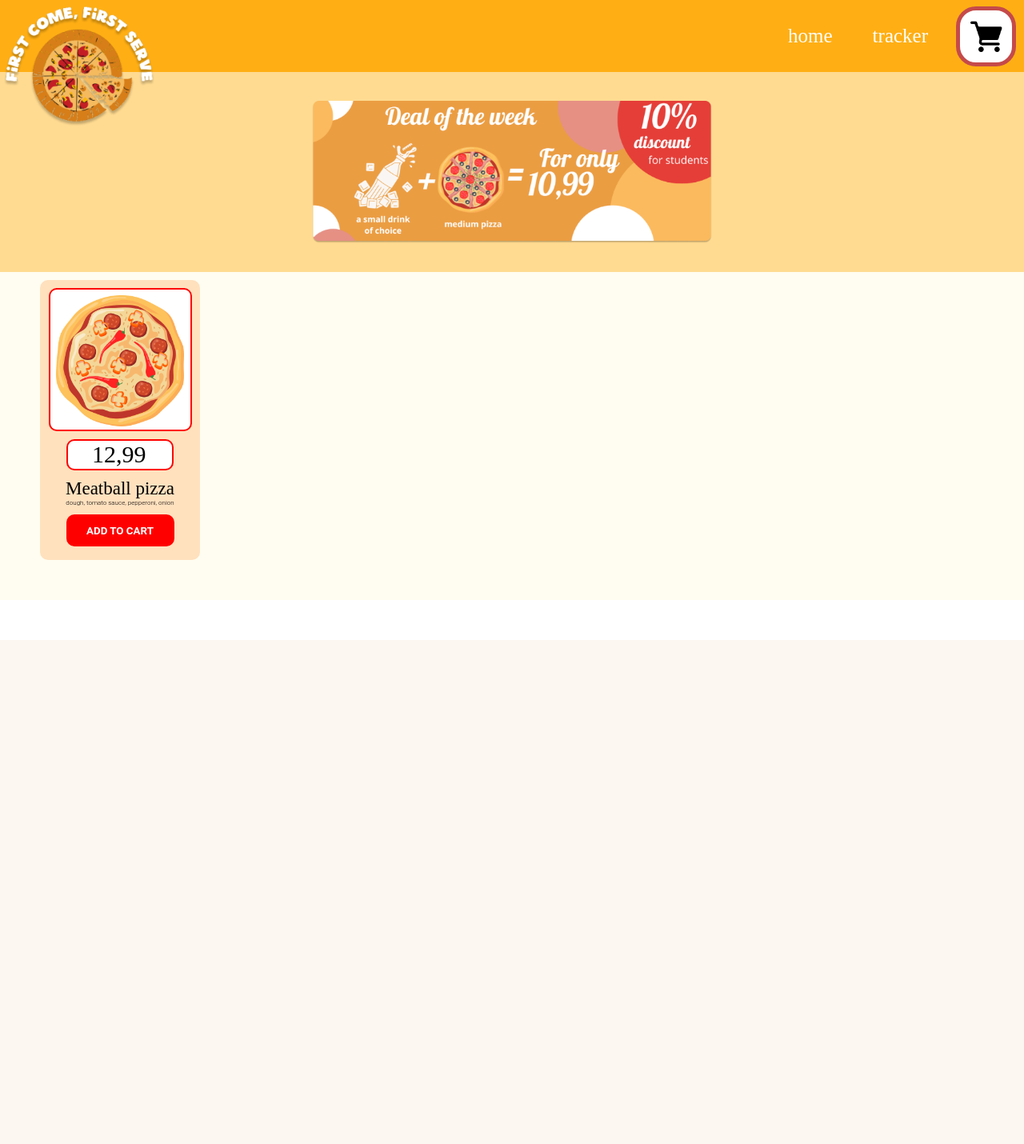
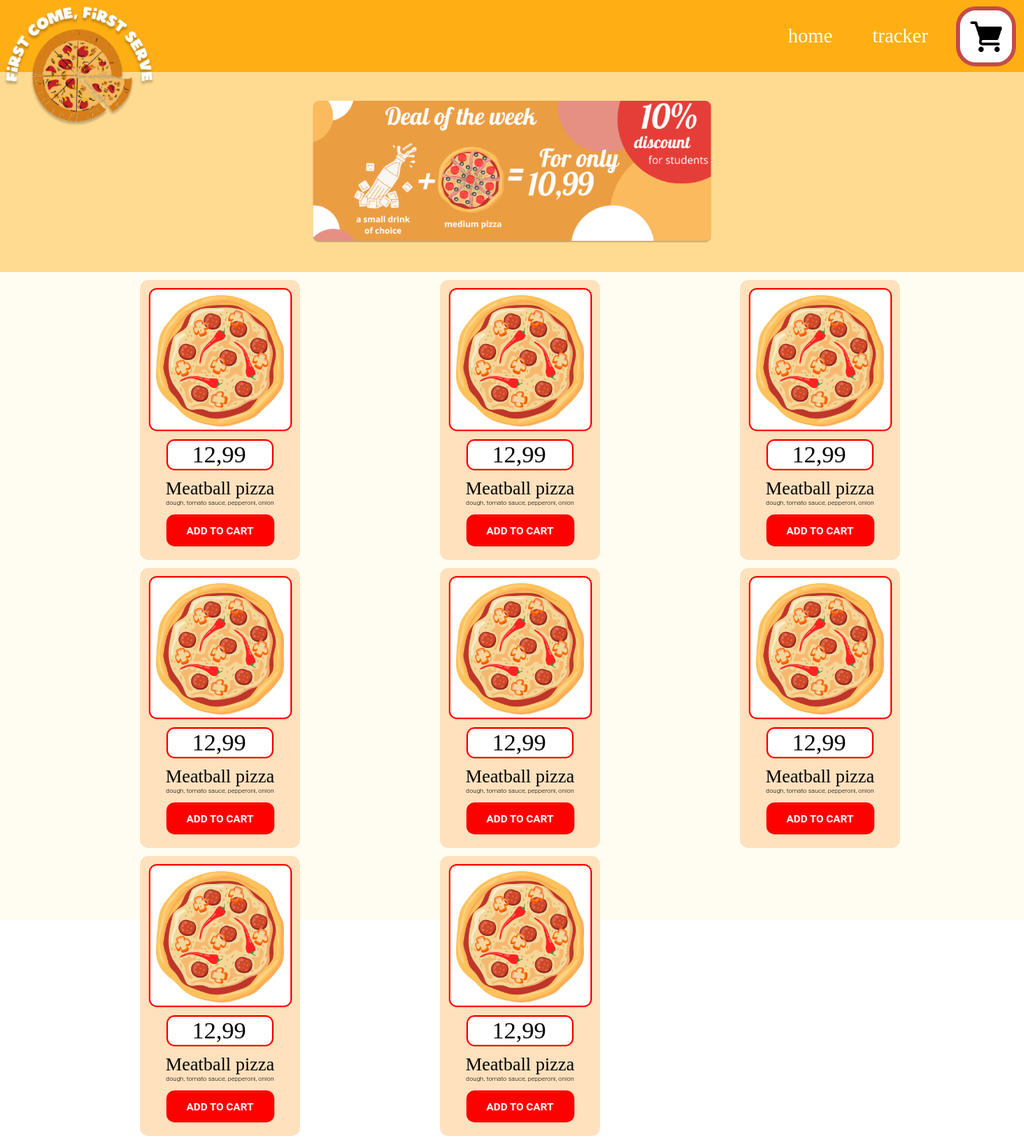
Before and after one commit to nixxxo/PizzaPal-Streamlined-Online-Ordering-Smart-Oven-Integration, a Python web app: template templates/index.html in a window 1280 px wide. Shown: the whole page at 80% size. Before the commit the page ends 800 px from the top, so only its background shows below. Run offline with Jinja, Linux system fonts and the light colour scheme; the template is opened without the code that fills it, so the values that code supplies are empty.

Commit message:
update `4 of first website`

```diff
--- a/static/styles.css
+++ b/static/styles.css
@@ -72,20 +72,21 @@ section {
 article {
     background-color: #FFFDF1;
     width: 100%;
-    height: 400px;
+    height: 800px;
     padding-top: 10px;
 }
 
 .pizza_block {
+    margin-bottom: 10px;
     background-color: #ffe1be;
     width: 200px;
     height: 350px;
     border-radius: 10px;
     display: flex;
     align-items: center;
-    margin-left: 50px;
+    margin-left: 175px;
     flex-direction: column;
-    align-items: center;
+    float: left;
 }
 
 .pizza_white_box {
--- a/templates/index.html
+++ b/templates/index.html
@@ -29,6 +29,83 @@
             <span class="pizza_desc">dough, tomato sauce, pepperoni, onion</span>
             <button class="button_text">ADD TO CART</button>
         </div>
+        <div class="pizza_block">
+            <div class="pizza_white_box">
+                <img class="pizza_img" src="../static/images/pizza_1.png" alt="pizza_1">
+            </div>
+            <div class="price_white_box">
+                <span class="price_text">12,99</span>
+            </div>
+            <span class="pizza_name">Meatball pizza</span>
+            <span class="pizza_desc">dough, tomato sauce, pepperoni, onion</span>
+            <button class="button_text">ADD TO CART</button>
+        </div>
+        <div class="pizza_block">
+            <div class="pizza_white_box">
+                <img class="pizza_img" src="../static/images/pizza_1.png" alt="pizza_1">
+            </div>
+            <div class="price_white_box">
+                <span class="price_text">12,99</span>
+            </div>
+            <span class="pizza_name">Meatball pizza</span>
+            <span class="pizza_desc">dough, tomato sauce, pepperoni, onion</span>
+            <button class="button_text">ADD TO CART</button>
+        </div>
+        <div class="pizza_block">
+            <div class="pizza_white_box">
+                <img class="pizza_img" src="../static/images/pizza_1.png" alt="pizza_1">
+            </div>
+            <div class="price_white_box">
+                <span class="price_text">12,99</span>
+            </div>
+            <span class="pizza_name">Meatball pizza</span>
+            <span class="pizza_desc">dough, tomato sauce, pepperoni, onion</span>
+            <button class="button_text">ADD TO CART</button>
+        </div>
+        <div class="pizza_block">
+            <div class="pizza_white_box">
+                <img class="pizza_img" src="../static/images/pizza_1.png" alt="pizza_1">
+            </div>
+            <div class="price_white_box">
+                <span class="price_text">12,99</span>
+            </div>
+            <span class="pizza_name">Meatball pizza</span>
+            <span class="pizza_desc">dough, tomato sauce, pepperoni, onion</span>
+            <button class="button_text">ADD TO CART</button>
+        </div>
+        <div class="pizza_block">
+            <div class="pizza_white_box">
+                <img class="pizza_img" src="../static/images/pizza_1.png" alt="pizza_1">
+            </div>
+            <div class="price_white_box">
+                <span class="price_text">12,99</span>
+            </div>
+            <span class="pizza_name">Meatball pizza</span>
+            <span class="pizza_desc">dough, tomato sauce, pepperoni, onion</span>
+            <button class="button_text">ADD TO CART</button>
+        </div>
+        <div class="pizza_block">
+            <div class="pizza_white_box">
+                <img class="pizza_img" src="../static/images/pizza_1.png" alt="pizza_1">
+            </div>
+            <div class="price_white_box">
+                <span class="price_text">12,99</span>
+            </div>
+            <span class="pizza_name">Meatball pizza</span>
+            <span class="pizza_desc">dough, tomato sauce, pepperoni, onion</span>
+            <button class="button_text">ADD TO CART</button>
+        </div>
+        <div class="pizza_block">
+            <div class="pizza_white_box">
+                <img class="pizza_img" src="../static/images/pizza_1.png" alt="pizza_1">
+            </div>
+            <div class="price_white_box">
+                <span class="price_text">12,99</span>
+            </div>
+            <span class="pizza_name">Meatball pizza</span>
+            <span class="pizza_desc">dough, tomato sauce, pepperoni, onion</span>
+            <button class="button_text">ADD TO CART</button>
+        </div>
     </article>
 </body>
 </html>
```
